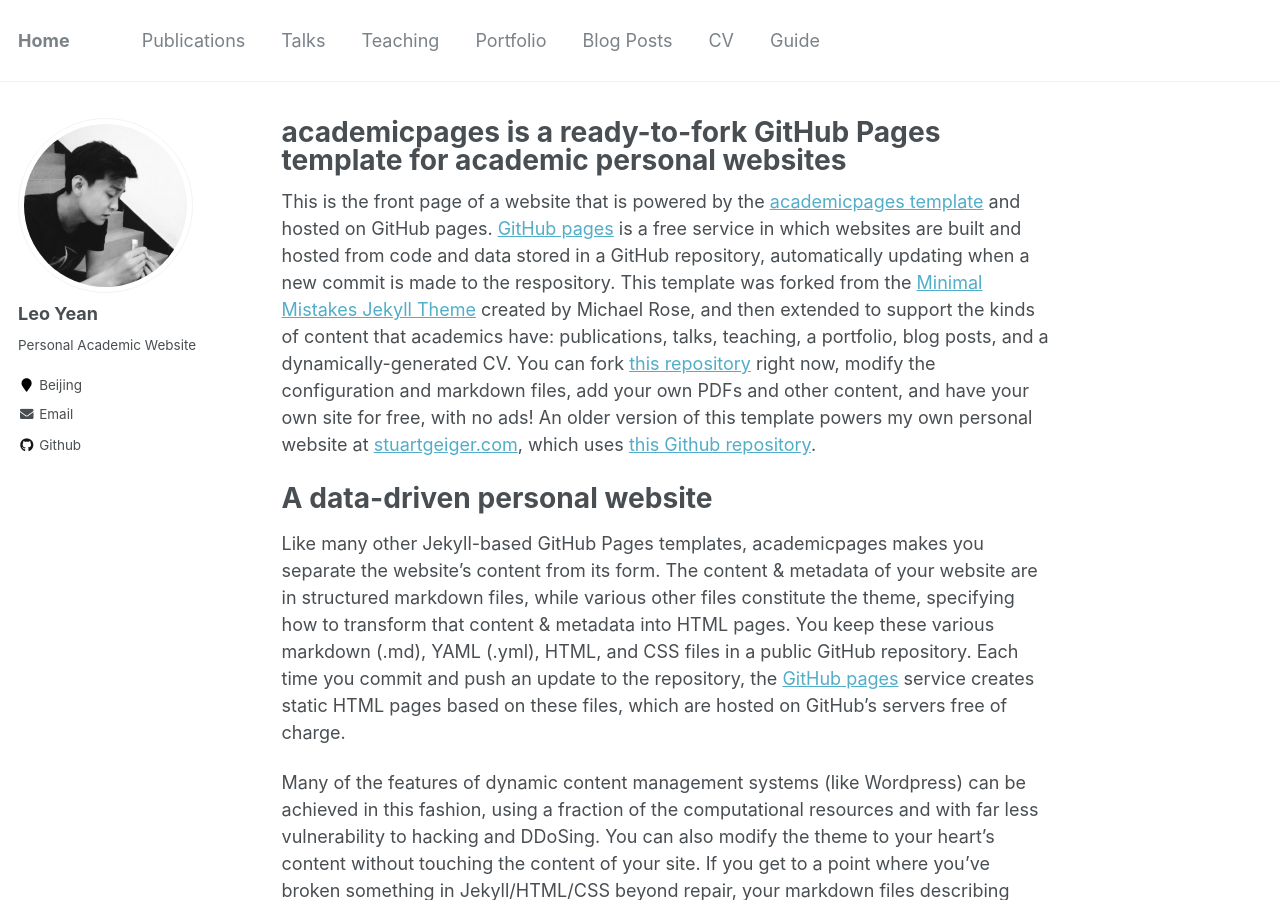
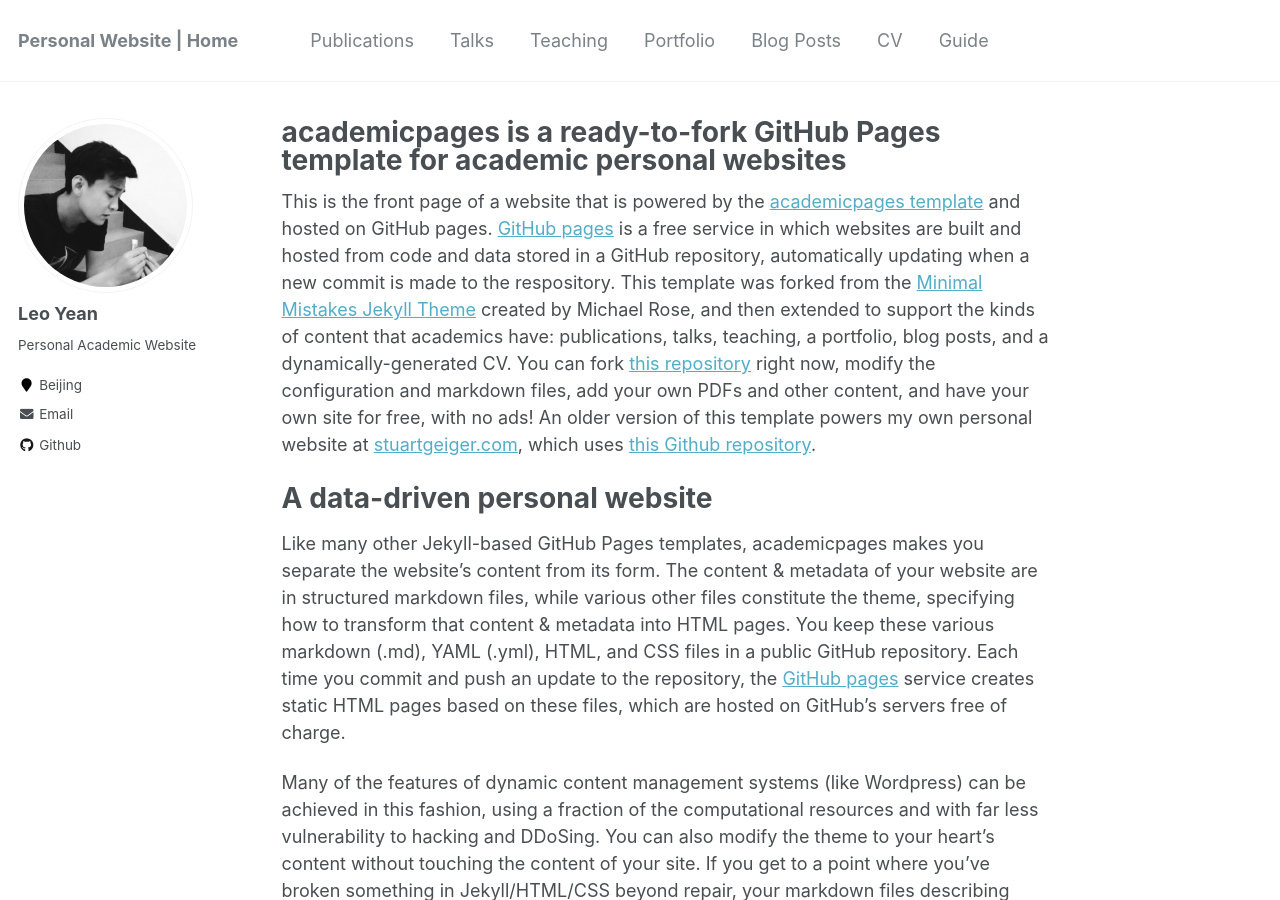
Before and after one commit to leoyean/leoyean.github.io, a Jekyll site: the page built from _pages/about.md, in a window 1280 px wide and 900 px high. Built offline with Jekyll 4.4.1, drawn with Linux system fonts in a browser that asks for light colours.

Commit message:
little fix

```diff
--- a/_config.yml
+++ b/_config.yml
@@ -7,7 +7,7 @@
 
 # Site Settings
 locale                   : "en-US"
-title                    : "Home"
+title                    : "Personal Website | Home"
 title_separator          : "-"
 name                     : &name "Leo Yean"
 description              : &description "personal description"
@@ -80,7 +80,7 @@
 
 # Site Author
 author:
-  name             : "       Leo Yean"
+  name             : "Leo Yean"
   avatar           : "profile.jpg"
   bio              : "Personal Academic Website"
   location         : "Beijing"
@@ -96,7 +96,7 @@
   flickr           :
   facebook         :
   foursquare       :
-  github           : "https://leoyean.github.io/"
+  github           : "/leoyean/leoyean.github.io"
   google_plus      :
   keybase          :
   instagram        :
```
